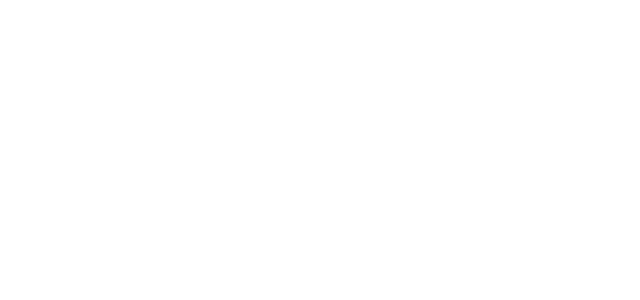
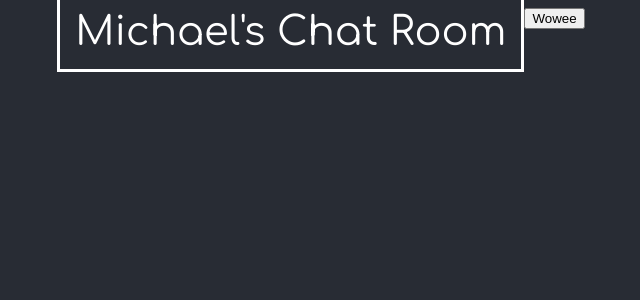
Before and after one commit to QuillDev/hackathon-2021, a React (Create React App) app in the folder client/: page /chat in a window 1280 px wide. Shown: the top 300 px of the page, without its empty margins (319-959 px from the left). Built offline with nearby package versions, Linux system fonts and the light colour scheme.

Commit message:
added chat.js pretty main button

```diff
--- a/client/src/Components/Main.js
+++ b/client/src/Components/Main.js
@@ -2,11 +2,13 @@
 import { Switch, Route } from 'react-router-dom';
 
 import Home from './pages/Home';
+import Chat from "./pages/Chat";
 
 const Main = () => {
     return (
         <Switch> {/* The Switch decides which component to show based on the current URL.*/}
             <Route exact path='/' component={Home}/>
+            <Route exact path='/chat' component={Chat}></Route>
         </Switch>
     );
 }
--- /dev/null
+++ b/client/src/Components/pages/Chat.js
@@ -0,0 +1,29 @@
+import {Component} from "react";
+import {Link} from "react-router-dom";
+import Button from "react-bootstrap/Button";
+
+class Chat extends Component{
+    render(){
+        return(
+            <div className={"App"}>
+                <header className={"App-header"} style={{alignItems:"flex-start", flexDirection:"row"}}>
+                    <div style={{position:"absolute", left:"0px", width:"10px"}}>
+                        <circle></circle>
+                    </div>
+                    <div style={{paddingBottom:"20px", paddingTop:"10px"}}>
+                        <a style={{borderStyle:"solid", fontSize:"40px", padding:"15px"}}>Michael's Chat Room</a>
+                    </div>
+                    <div>
+                        <Link to={"/"}>
+                            <Button className="btn" variant="dark">
+                                Wowee
+                            </Button>
+                        </Link>
+                    </div>
+                </header>
+            </div>
+        );
+    }
+}
+
+export default Chat;
--- a/client/src/Components/pages/Home.js
+++ b/client/src/Components/pages/Home.js
@@ -31,7 +31,7 @@
                             A comprehensive solution to online tutoring.
                         </p>
                     </Jumbotron>
-                    <div style={{paddingTop: "10px"}}/>
+                    <div style={{paddingTop: "40px"}}/>
                     <Login/>
                     <p>{this.state.apiResponse}</p>
                 </header>
@@ -40,4 +40,5 @@
     }
 }
 
+
 export default Home;
```
